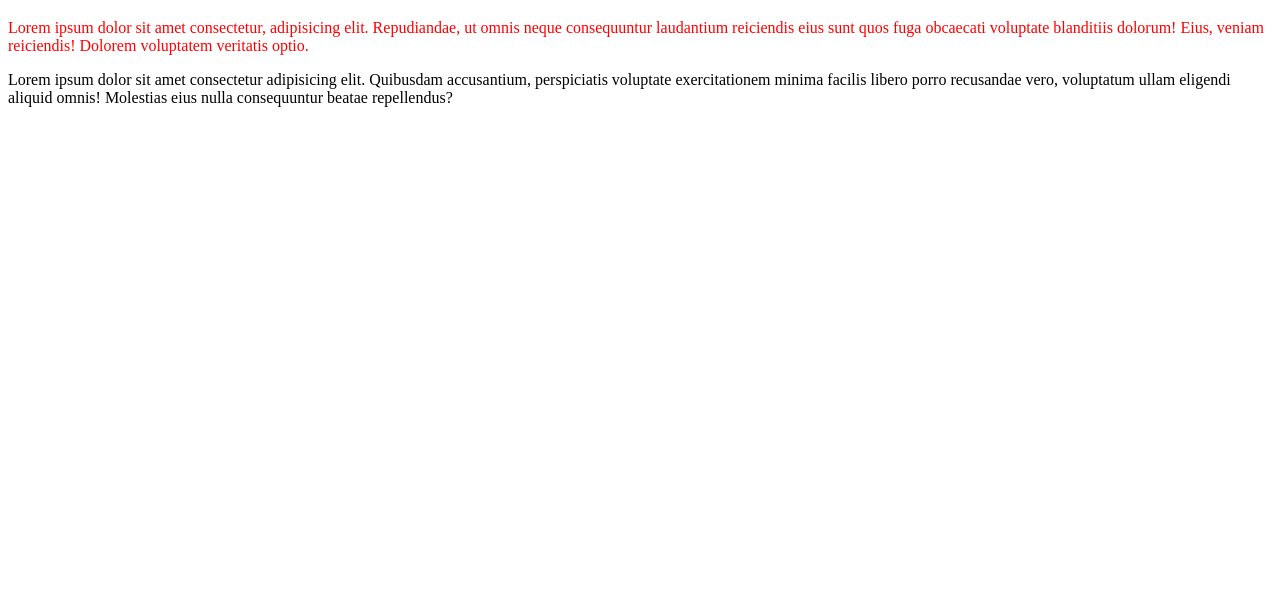
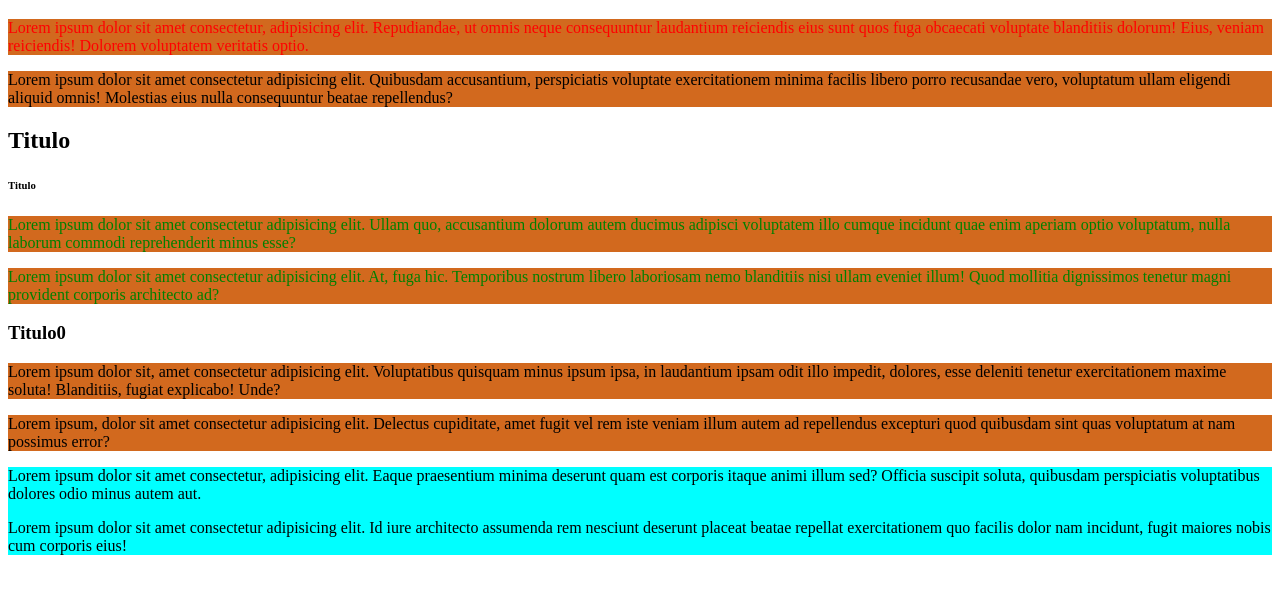
Before and after one commit to AlexMachoSalas/FULLSTACK, a plain HTML site: page HTML/Combinación de selectores.html in a window 1280 px wide. Shown: the part 61-654 px from the top of the page. Drawn offline with Linux system fonts and the light colour scheme.

Commit message:
Combinación de selectores

```diff
--- a/CSS/Combinación de selectores.css
+++ b/CSS/Combinación de selectores.css
@@ -1,3 +1,12 @@
 h1 + p{
     color: red;
 }
+h2 ~ p{
+    color: green;
+}
+div > p{
+    background-color: chocolate;
+}
+div article{
+    background-color: aqua;
+}
--- a/HTML/Combinación de selectores.html
+++ b/HTML/Combinación de selectores.html
@@ -10,16 +10,39 @@
 <body>
     <!-- Combinación de selectores
     - Selectores adjacentes "elemento + elemento"
-    El primer elemento es el que realiza la referencia y el segundo elemento es el que adopta el estilo.
-    - Selectores adjacentes general ""
-    - Selectores de descendencia ""
-    - Selector de descendencia general ""
--->
+    El primer elemento es el que realiza la referencia y el segundo elemento es el que adopta el estilo, solo el primer adjacente, si va seguido.
+    - Selectores adjacentes general "elemento ~ elemento"
+    El primer elemento es el que realiza la referencia y el segundo elemento es el que adopta el estilo, todos los elementos adjacentes, aunque no esten seguidos.
+    - Selectores de descendencia "elemento > elemento"
+    El primer elemento es el que realiza la referencia y el segundo elemento es el que adopta el estilo, todos los elementos internos al primer elemento, si el segundo elemento esta otra vez dentro de otro nuevo elemento no se aplica.
+    - Selector de descendencia general "elemento elemento"
+    El primer elemento es el que realiza la referencia y el segundo elemento es el que adopta el estilo, todos los elementos internos al primer elemento, aunque este dentro de un segundo elemento si se aplica,
+    -->
     <div>
     <!-- Selector adjacente -->
         <h1>Titulo</h1>
         <p>Lorem ipsum dolor sit amet consectetur, adipisicing elit. Repudiandae, ut omnis neque consequuntur laudantium reiciendis eius sunt quos fuga obcaecati voluptate blanditiis dolorum! Eius, veniam reiciendis! Dolorem voluptatem veritatis optio.</p>
         <p>Lorem ipsum dolor sit amet consectetur adipisicing elit. Quibusdam accusantium, perspiciatis voluptate exercitationem minima facilis libero porro recusandae vero, voluptatum ullam eligendi aliquid omnis! Molestias eius nulla consequuntur beatae repellendus?</p>
     </div>
+    <div>
+    <!-- Selector adjacente general -->
+        <h2>Titulo</h2>
+        <h6>Titulo</h6>
+        <p>Lorem ipsum dolor sit amet consectetur adipisicing elit. Ullam quo, accusantium dolorum autem ducimus adipisci voluptatem illo cumque incidunt quae enim aperiam optio voluptatum, nulla laborum commodi reprehenderit minus esse?</p>
+        <p>Lorem ipsum dolor sit amet consectetur adipisicing elit. At, fuga hic. Temporibus nostrum libero laboriosam nemo blanditiis nisi ullam eveniet illum! Quod mollitia dignissimos tenetur magni provident corporis architecto ad?</p>
+    </div>
+    <div>
+        <!-- Selector descendente -->
+        <h3>Titulo0</h3>
+        <p>Lorem ipsum dolor sit, amet consectetur adipisicing elit. Voluptatibus quisquam minus ipsum ipsa, in laudantium ipsam odit illo impedit, dolores, esse deleniti tenetur exercitationem maxime soluta! Blanditiis, fugiat explicabo! Unde?</p>
+        <p>Lorem ipsum, dolor sit amet consectetur adipisicing elit. Delectus cupiditate, amet fugit vel rem iste veniam illum autem ad repellendus excepturi quod quibusdam sint quas voluptatum at nam possimus error?</p>
+        <!-- Selectos descendente general -->
+        <article>
+            <p>Lorem ipsum dolor sit amet consectetur, adipisicing elit. Eaque praesentium minima deserunt quam est corporis itaque animi illum sed? Officia suscipit soluta, quibusdam perspiciatis voluptatibus dolores odio minus autem aut.</p>
+            <article>
+                <p>Lorem ipsum dolor sit amet consectetur adipisicing elit. Id iure architecto assumenda rem nesciunt deserunt placeat beatae repellat exercitationem quo facilis dolor nam incidunt, fugit maiores nobis cum corporis eius!</p>
+            </article>
+        </article>
+    </div>
 </body>
 </html>
```
